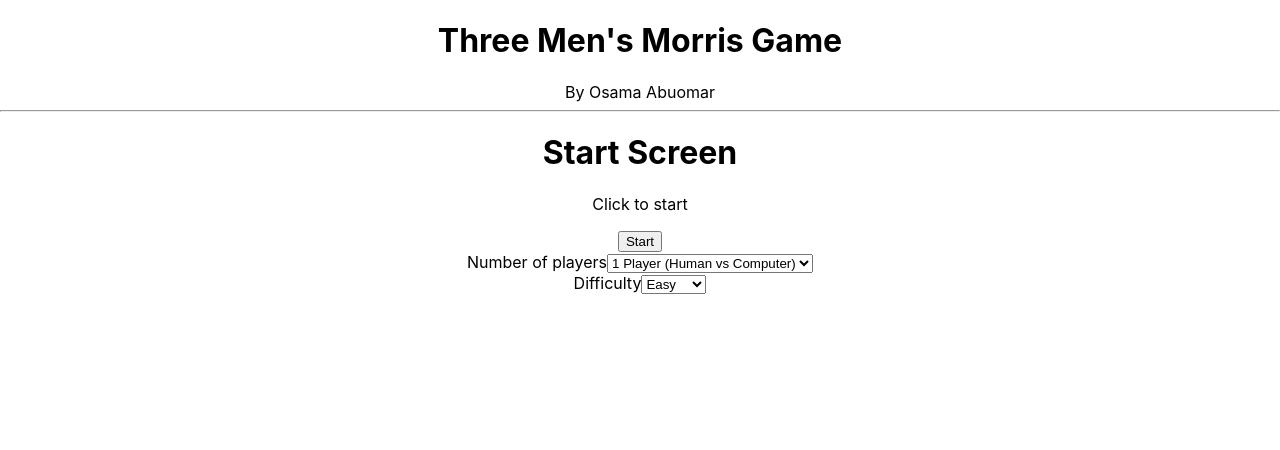
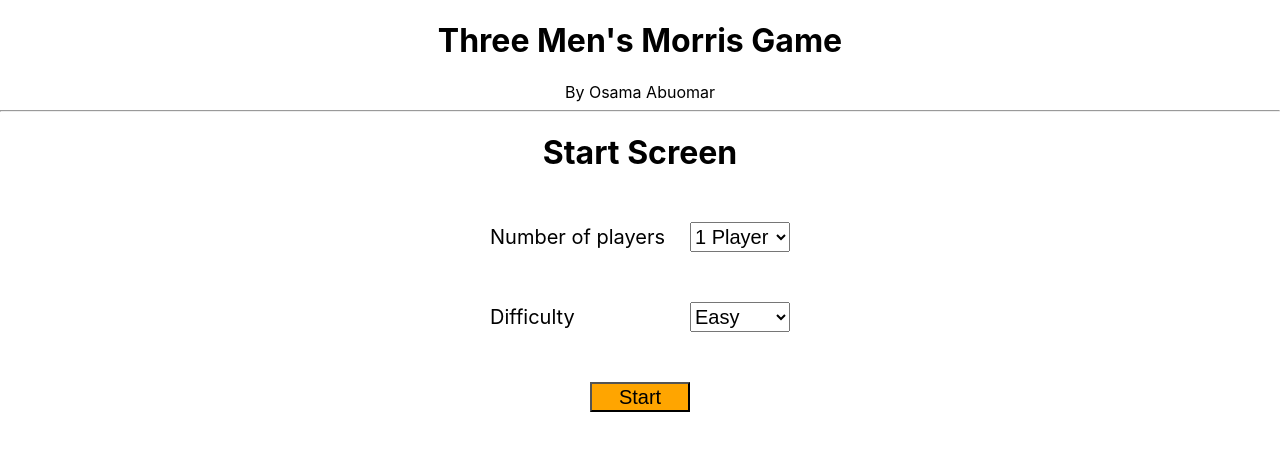
Before and after one commit to osamana/three-mens-morris-minimax, a React (Create React App) app: page / in a window 1280 px wide. Shown: the top 450 px of the page. Built offline with nearby package versions, Linux system fonts and the light colour scheme.

Commit message:
milestone

```diff
--- a/src/components/FinishScreen.jsx
+++ b/src/components/FinishScreen.jsx
@@ -3,7 +3,9 @@ export default function FinishScreen({ onRestart }) {
     <div>
       <h1>Finish Screen</h1>
       <p>Click to restart</p>
-      <button onClick={onRestart}>Restart</button>
+      <div className="game-button">
+        <button onClick={onRestart}>Restart</button>
+      </div>{" "}
     </div>
   );
 }
--- a/src/components/GameBoard.jsx
+++ b/src/components/GameBoard.jsx
@@ -1,5 +1,26 @@
 import { useContext, useState, useReducer } from "react";
 import { AppContext } from "../App";
+
+const blackStoneIconDisplay = (
+  <svg
+    xmlns="http://www.w3.org/2000/svg"
+    width="100%"
+    height="100%"
+    viewBox="0 0 100 100"
+  >
+    <circle cx="50" cy="50" r="40" fill="black" />
+  </svg>
+);
+const whiteStoneIconDisplay = (
+  <svg
+    xmlns="http://www.w3.org/2000/svg"
+    width="100%"
+    height="100%"
+    viewBox="0 0 100 100"
+  >
+    <circle cx="50" cy="50" r="40" fill="white" />
+  </svg>
+);
 
 export default function GameBoard({
   board,
@@ -56,7 +77,11 @@ export default function GameBoard({
                       }
                     }}
                   >
-                    {cell === "a" ? "A" : cell === "b" ? "B" : "-"}
+                    {cell === "a"
+                      ? whiteStoneIconDisplay
+                      : cell === "b"
+                      ? blackStoneIconDisplay
+                      : "-"}
                   </div>
                 );
               })}
--- a/src/components/OnePlayerGameScreen.jsx
+++ b/src/components/OnePlayerGameScreen.jsx
@@ -711,7 +711,9 @@ export default function OnePlayerGameScreen({ onRestart }) {
         Difficulty: {difficulty} | Number of players: {number_of_players}
       </p>
       <p>Click to restart</p>
-      <button onClick={onRestart}>Restart</button>
+      <div className="game-button">
+        <button onClick={onRestart}>Restart</button>
+      </div>
 
       <GameBoard
         board={state.board}
--- a/src/components/StartScreen.jsx
+++ b/src/components/StartScreen.jsx
@@ -8,9 +8,8 @@ export default function StartScreen({
   return (
     <div>
       <h1>Start Screen</h1>
-      <p>Click to start</p>
-      <button onClick={() => onStart()}>Start</button>
-      <div>
+
+      <div className="select-menu">
         <label htmlFor="number_of_players">Number of players</label>
         <select
           id="number_of_players"
@@ -23,7 +22,7 @@ export default function StartScreen({
         </select>
       </div>
 
-      <div>
+      <div className="select-menu">
         <label htmlFor="difficulty">Difficulty</label>
         <select
           id="difficulty"
@@ -36,6 +35,10 @@ export default function StartScreen({
           <option value="hard">Hard</option>
         </select>
       </div>
+
+      <div className="game-button">
+        <button onClick={() => onStart()}>Start</button>
+      </div>
     </div>
   );
 }
--- a/src/components/TwoPlayerGameScreen.jsx
+++ b/src/components/TwoPlayerGameScreen.jsx
@@ -238,7 +238,9 @@ export default function TwoPlayerGameScreen({ onRestart }) {
         Difficulty: {difficulty} | Number of players: {number_of_players}
       </p>
       <p>Click to restart</p>
-      <button onClick={onRestart}>Restart</button>
+      <div className="game-button">
+        <button onClick={onRestart}>Restart</button>
+      </div>
 
       <GameBoard
         board={state.board}
--- a/src/index.scss
+++ b/src/index.scss
@@ -51,3 +51,36 @@ code {
     }
   }
 }
+
+.select-menu {
+  width: 300px;
+  margin: 0 auto;
+  margin-top: 50px;
+  display: flex;
+  justify-content: space-between;
+  align-items: center;
+
+  select {
+    width: 100px;
+    height: 30px;
+    font-size: 20px;
+  }
+  label {
+    font-size: 20px;
+  }
+}
+
+.game-button {
+  width: 300px;
+  margin: 0 auto;
+  margin-top: 50px;
+  display: flex;
+  justify-content: center;
+  align-items: center;
+  button {
+    width: 100px;
+    height: 30px;
+    font-size: 20px;
+    background-color: orange;
+  }
+}
```
Also changed, not shown: public/index.html (+4 -4 lines).
